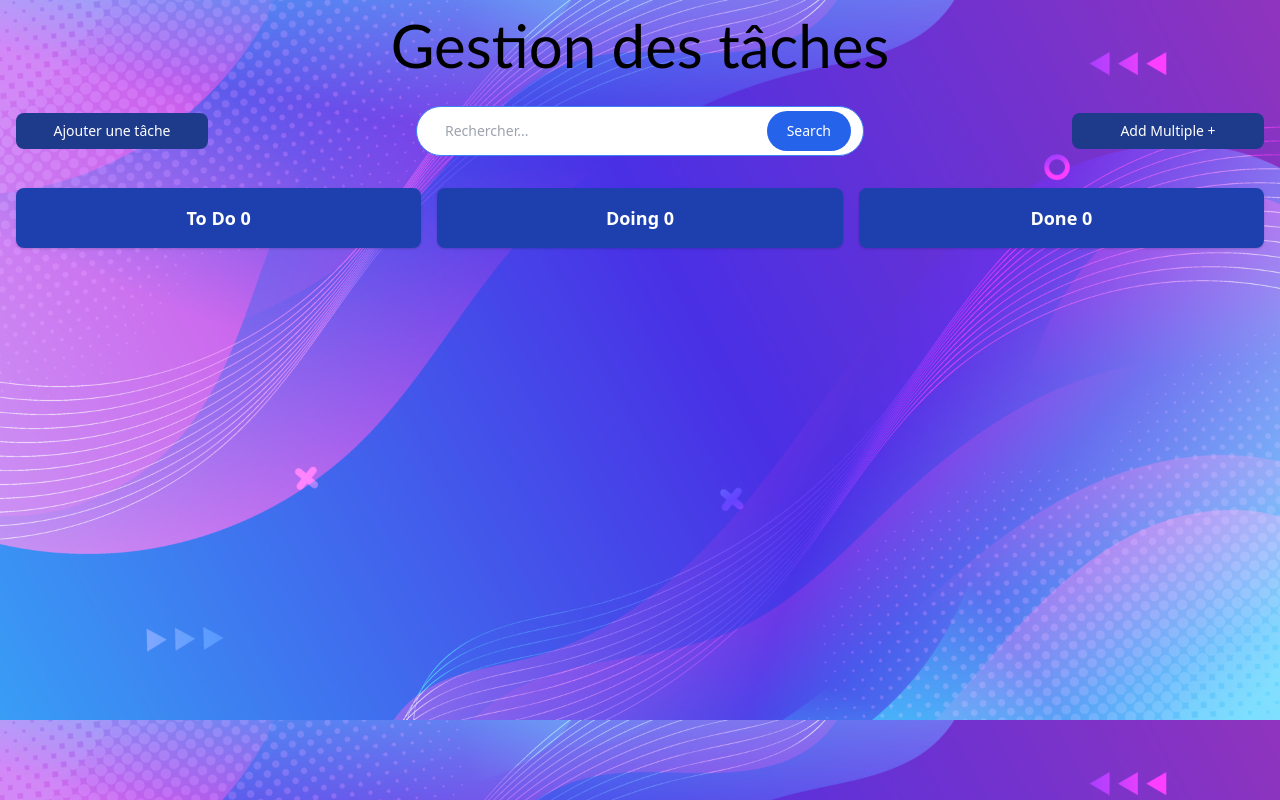
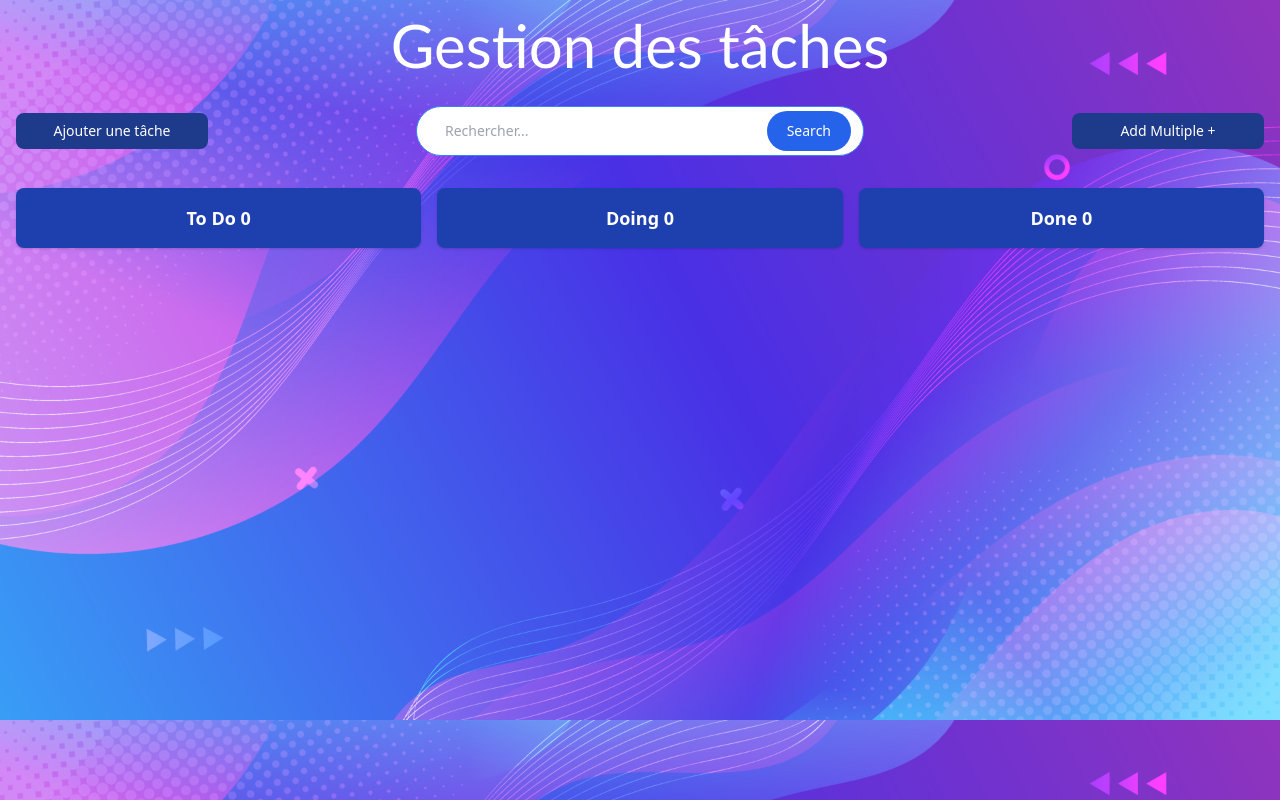
Before and after one commit to Hichamelhmaydi/brief1-sprint2, a plain HTML site: page index.html in a window 1280 px wide. Drawn offline with nearby package versions, Linux system fonts and the light colour scheme.

Commit message:
add readme

```diff
--- a/css/style.css
+++ b/css/style.css
@@ -16,5 +16,6 @@
 }
 p{
   font-size:60px;
-  font-family:'Gill Sans', 'Gill Sans MT', Calibri, 'Trebuchet MS', sans-serif
+  font-family:'Gill Sans', 'Gill Sans MT', Calibri, 'Trebuchet MS', sans-serif;
+  color:rgb(255, 255, 255);
 }
```
Also changed, not shown: readme.md (added).
